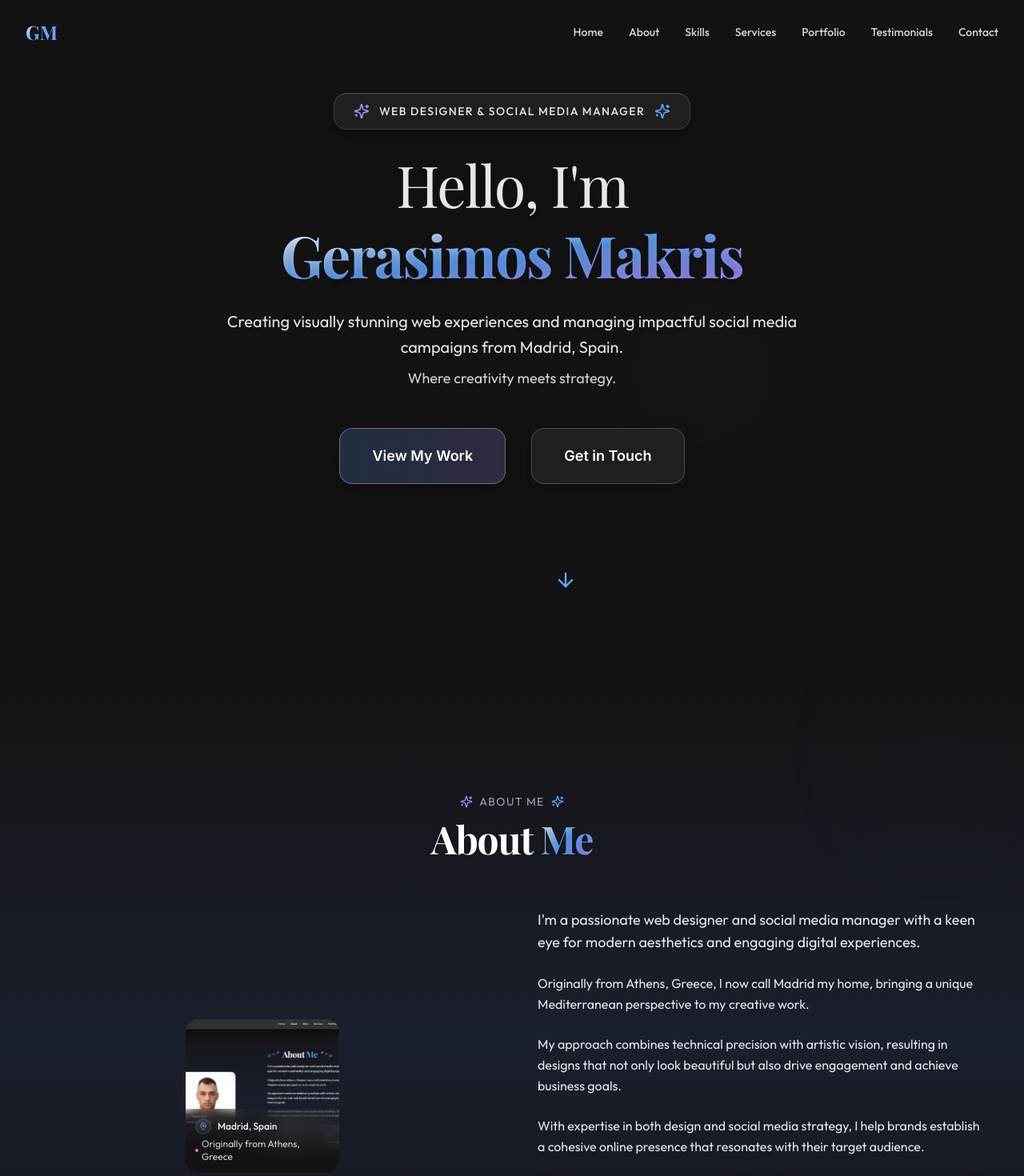
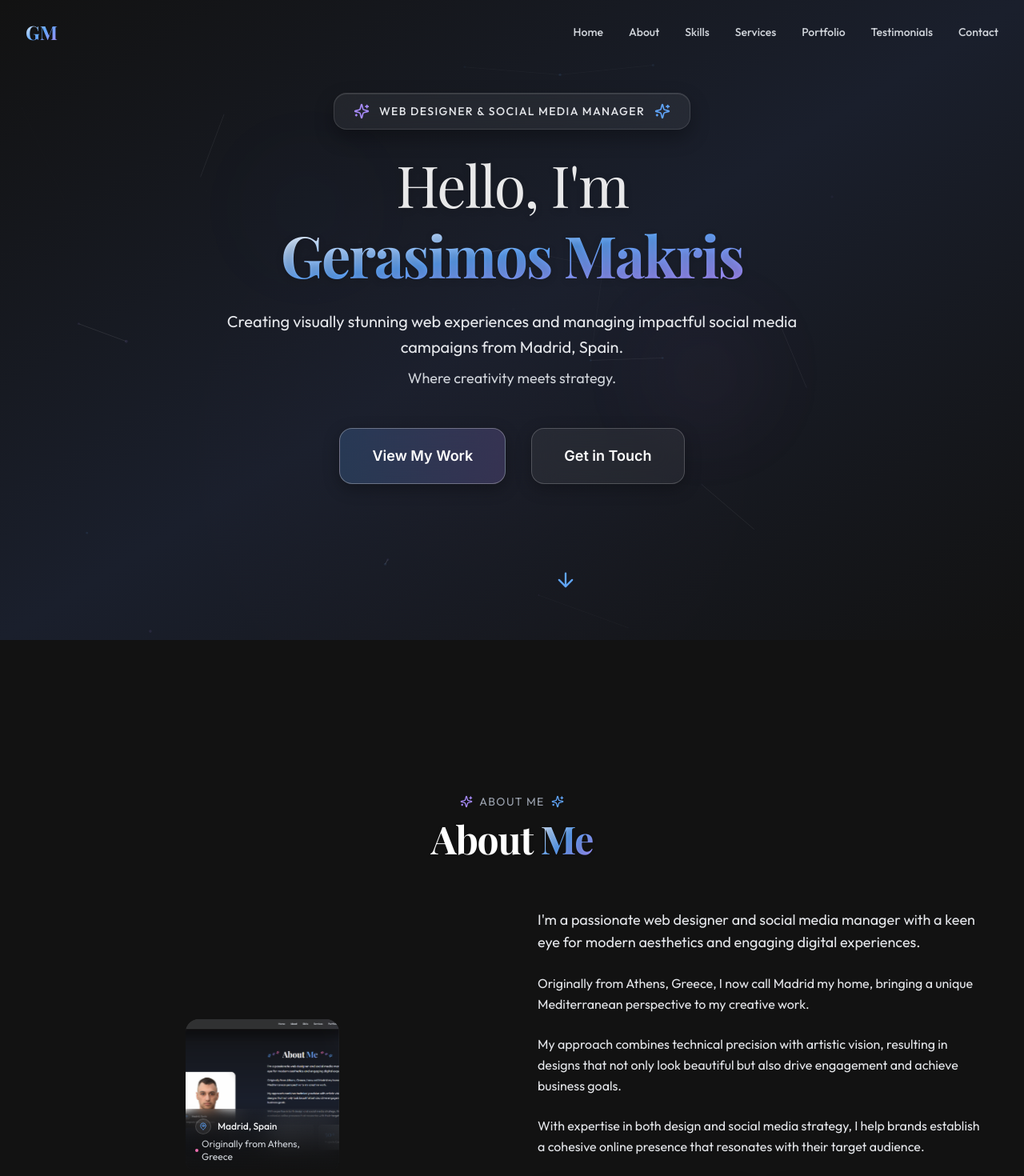
Before and after one commit to gerasimosmakris98/gerasimosmakris, a React (Vite) app: page / in a window 1280 px wide. Shown: the top 1470 px of the page at 80% size. Built offline with nearby package versions, Linux system fonts and the light colour scheme.

Commit message:
feat: Implement unified background system
Unifies background styles across all sections with a subtle animated gradient overlay for a consistent and elegant look.

```diff
--- a/src/components/AboutSection.tsx
+++ b/src/components/AboutSection.tsx
@@ -25,13 +25,13 @@ const AboutSection = () => {
   };
 
   return (
-    <section id="about" className="relative py-24 bg-gradient-to-b from-dark-200 via-dark-100 to-dark-200 overflow-hidden">
+    <section id="about" className="relative py-24 overflow-hidden">
       {/* Minimal background elements */}
       <div className="absolute inset-0 overflow-hidden pointer-events-none">
         <motion.div
-          className="absolute top-20 right-10 w-32 h-32 rounded-full bg-gradient-to-br from-highlight-purple/8 to-highlight-blue/8 blur-3xl"
-          animate={{ y: [0, -15, 0], opacity: [0.3, 0.6, 0.3] }}
-          transition={{ duration: 8, repeat: Infinity, ease: "easeInOut" }}
+          className="absolute top-20 right-10 w-28 h-28 rounded-full bg-gradient-to-br from-highlight-purple/4 to-highlight-blue/4 blur-3xl"
+          animate={{ y: [0, -12, 0], opacity: [0.2, 0.4, 0.2] }}
+          transition={{ duration: 10, repeat: Infinity, ease: "easeInOut" }}
         />
       </div>
 
--- a/src/components/Footer.tsx
+++ b/src/components/Footer.tsx
@@ -1,4 +1,3 @@
-
 import React from 'react';
 import { motion } from 'framer-motion';
 import { Linkedin, Instagram, Github, Twitter, Facebook, Mail, Heart, Sparkles } from 'lucide-react';
@@ -66,25 +65,25 @@ const Footer = () => {
   };
 
   return (
-    <footer className="bg-dark-300 relative overflow-hidden">
-      {/* Floating background elements */}
+    <footer className="relative overflow-hidden">
+      {/* Reduced floating background elements */}
       <div className="absolute inset-0 overflow-hidden pointer-events-none">
         <motion.div
-          className="absolute top-10 left-1/4 w-40 h-40 rounded-full bg-gradient-to-r from-highlight-blue/5 to-highlight-purple/5 blur-3xl"
+          className="absolute top-10 left-1/4 w-32 h-32 rounded-full bg-gradient-to-r from-highlight-blue/3 to-highlight-purple/3 blur-3xl"
           animate={{
-            y: [0, -20, 0],
-            scale: [1, 1.2, 1],
-            rotate: [0, 180, 360]
+            y: [0, -15, 0],
+            scale: [1, 1.1, 1],
+            rotate: [0, 90, 180]
           }}
-          transition={{ duration: 10, repeat: Infinity, ease: "easeInOut" }}
+          transition={{ duration: 15, repeat: Infinity, ease: "easeInOut" }}
         />
         <motion.div
-          className="absolute bottom-10 right-1/4 w-32 h-32 rounded-full bg-gradient-to-r from-highlight-purple/5 to-highlight-pink/5 blur-3xl"
+          className="absolute bottom-10 right-1/4 w-24 h-24 rounded-full bg-gradient-to-r from-highlight-purple/3 to-highlight-pink/3 blur-3xl"
           animate={{
-            y: [0, 15, 0],
-            x: [0, -10, 0]
+            y: [0, 10, 0],
+            x: [0, -8, 0]
           }}
-          transition={{ duration: 8, repeat: Infinity, ease: "easeInOut", delay: 2 }}
+          transition={{ duration: 12, repeat: Infinity, ease: "easeInOut", delay: 3 }}
         />
       </div>
 
--- a/src/components/TestimonialsSection.tsx
+++ b/src/components/TestimonialsSection.tsx
@@ -8,7 +8,7 @@ const TestimonialsSection = () => {
   const [showAddReview, setShowAddReview] = useState(false);
 
   return (
-    <section id="testimonials" className="py-24 bg-dark-300">
+    <section id="testimonials" className="py-24">
       <div className="section-container">
         <div className="text-center max-w-3xl mx-auto mb-16">
           <motion.span
--- /dev/null
+++ b/src/components/UnifiedBackground.tsx
@@ -0,0 +1,57 @@
+
+import React from 'react';
+import { motion } from 'framer-motion';
+
+const UnifiedBackground = () => {
+  return (
+    <div className="fixed inset-0 -z-10 overflow-hidden">
+      {/* Base gradient background */}
+      <div className="absolute inset-0 bg-gradient-to-br from-dark-200 via-dark-100 to-dark-200" />
+
+      {/* Subtle animated overlay */}
+      <motion.div
+        className="absolute inset-0 opacity-30"
+        animate={{
+          background: [
+            "radial-gradient(circle at 20% 50%, rgba(96, 165, 250, 0.03) 0%, transparent 50%)",
+            "radial-gradient(circle at 80% 20%, rgba(167, 139, 250, 0.03) 0%, transparent 50%)",
+            "radial-gradient(circle at 40% 80%, rgba(244, 114, 182, 0.03) 0%, transparent 50%)",
+            "radial-gradient(circle at 20% 50%, rgba(96, 165, 250, 0.03) 0%, transparent 50%)"
+          ]
+        }}
+        transition={{
+          duration: 12,
+          repeat: Infinity,
+          ease: "easeInOut"
+        }}
+      />
+
+      {/* Subtle moving particles */}
+      <div className="absolute inset-0">
+        {[...Array(6)].map((_, i) => (
+          <motion.div
+            key={i}
+            className="absolute w-1 h-1 bg-white/5 rounded-full"
+            style={{
+              left: `${20 + (i * 15)}%`,
+              top: `${30 + (i * 10)}%`,
+            }}
+            animate={{
+              y: [0, -20, 0],
+              opacity: [0.1, 0.3, 0.1],
+              scale: [1, 1.2, 1]
+            }}
+            transition={{
+              duration: 8 + (i * 2),
+              repeat: Infinity,
+              ease: "easeInOut",
+              delay: i * 1.5
+            }}
+          />
+        ))}
+      </div>
+    </div>
+  );
+};
+
+export default UnifiedBackground;
--- a/src/pages/Index.tsx
+++ b/src/pages/Index.tsx
@@ -11,6 +11,7 @@ import ProjectsSection from '@/components/ProjectsSection';
 import ContactSection from '@/components/ContactSection';
 import Footer from '@/components/Footer';
 import ParticleBackground from '@/components/ParticleBackground';
+import UnifiedBackground from '@/components/UnifiedBackground';
 
 const Index = () => {
   useEffect(() => {
@@ -145,7 +146,8 @@ const Index = () => {
   }, []);
 
   return (
-    <div className="min-h-screen bg-dark-200 text-white overflow-x-hidden">
+    <div className="min-h-screen text-white overflow-x-hidden relative">
+      <UnifiedBackground />
       <ParticleBackground />
       <Navbar />
       <HeroSection />
```
